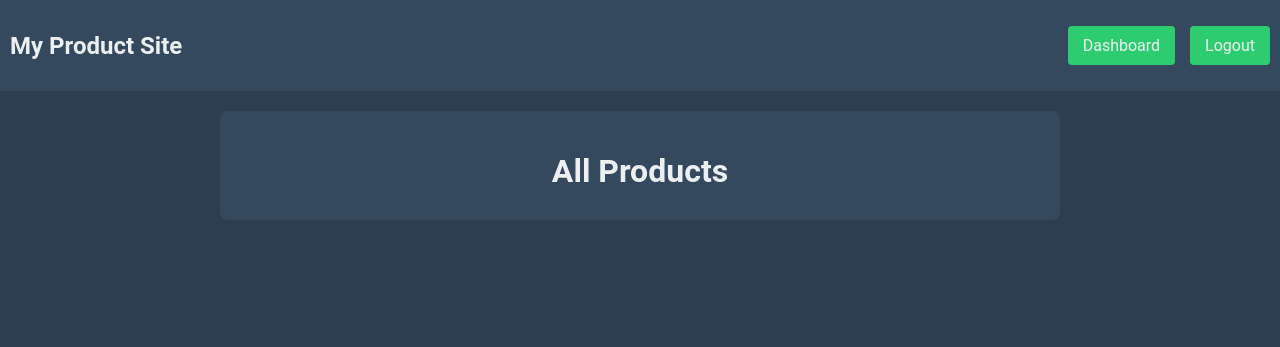
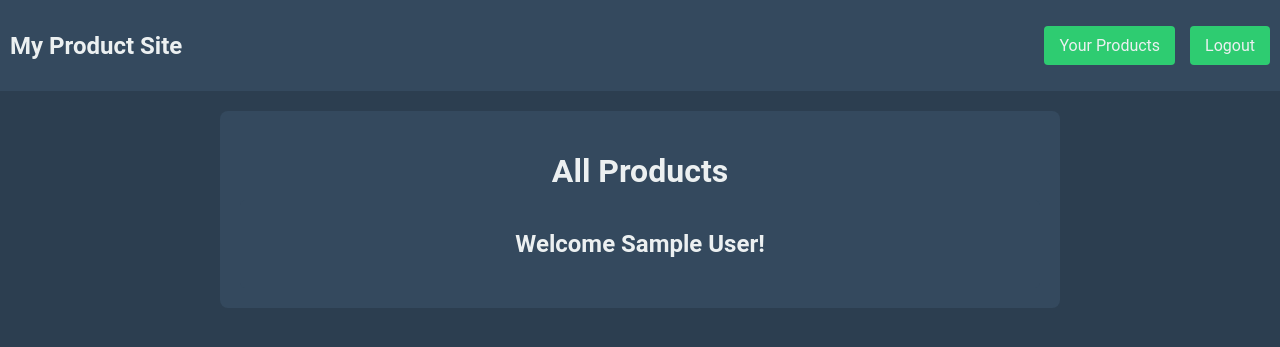
Before and after one commit to austindebeikes/Group-Project-Final, a Flask app: page /products/all in a window 1280 px wide. Shown: the top 347 px of the page. Run offline with Flask 3, Linux system fonts and the light colour scheme; the visitor is signed in with stand-in values (Sample User, id 1); data that the repository does not hold is empty.

Commit message:
Added user_product.html so users in session can view their favorite products. Updated routes accordingly

```diff
--- a/flask_app/controllers/products.py
+++ b/flask_app/controllers/products.py
@@ -128,9 +128,220 @@
 
 from flask_app import app
 from flask import render_template, session, flash, redirect, request
+from flask_app.config.mysqlconnection import connect_to_mysql
 from flask_app.models.product import Product
 from flask_app.models.user import User
 import requests
+
+@app.get("/products/all")
+def all_products():
+    if "user_id" not in session:
+        flash("You must be logged in to view that page", "login")
+        return redirect("/")
+
+    url = "https://fakestoreapi.com/products"
+    response = requests.get(url)
+    user_id = session['user_id']
+    products = response.json()
+
+    user = User.find_by_user_id(session["user_id"])
+    return render_template("all_products.html", products=products, user=user, user_id=user_id)
+
+@app.get("/products/<int:product_id>/edit")
+def edit_product(product_id):
+    if "user_id" not in session:
+        flash("You must be logged in to view that page", "login")
+        return redirect("/")
+
+    url = f"https://fakestoreapi.com/products/{product_id}"
+    response = requests.get(url)
+    product = response.json()
+
+    user = User.find_by_user_id(session["user_id"])
+    return render_template("edit_product.html", product=product, user=user)
+
+@app.post("/products/<int:product_id>/update")
+def update_product(product_id):
+    if "user_id" not in session:
+        flash("You must be logged in to perform that action", "login")
+        return redirect("/")
+
+    data = {
+        "title": request.form["title"],
+        "description": request.form["description"],
+        "price": request.form["price"],
+        "rating": request.form["rating"],
+        "category": request.form["category"]
+    }
+
+    url = f"https://fakestoreapi.com/products/{product_id}"
+    response = requests.put(url, json=data)
+
+    if response.ok:
+        flash("Product updated successfully", "success")
+        return redirect(f"/products/{product_id}")
+    else:
+        flash("Failed to update product", "error")
+        return redirect(f"/products/{product_id}/edit")
+
+@app.post("/products/<int:product_id>/delete")
+def delete_product(product_id):
+    if "user_id" not in session:
+        flash("You must be logged in to perform that action", "login")
+        return redirect("/")
+
+    url = f"https://fakestoreapi.com/products/{product_id}"
+    response = requests.delete(url)
+
+    if response.ok:
+        flash("Product deleted successfully", "success")
+        return redirect("/products/all")
+    else:
+        flash("Failed to delete product", "error")
+        return redirect(f"/products/{product_id}")
+
+@app.get("/products/<int:product_id>")
+def show_product(product_id):
+    if "user_id" not in session:
+        flash("You must be logged in to view that page", "login")
+        return redirect("/")
+
+    url = f"https://fakestoreapi.com/products/{product_id}"
+    response = requests.get(url)
+    product = response.json()
+
+    user = User.find_by_user_id(session["user_id"])
+    return render_template("show_product.html", product=product, user=user)
+
+@app.get("/products/add")
+def add_product():
+    if "user_id" not in session:
+        flash("You must be logged in to view that page", "login")
+        return redirect("/")
+
+    user = User.find_by_user_id(session["user_id"])
+    return render_template("new_product.html", user=user)
+
+@app.post("/products/create")
+def create_product():
+    if "user_id" not in session:
+        flash("You must be logged in to perform that action", "login")
+        return redirect("/")
+
+    data = {
+        "title": request.form["title"],
+        "description": request.form["description"],
+        "price": request.form["price"],
+        "rating": request.form["rating"],
+        "category": request.form["category"]
+    }
+
+    url = "https://fakestoreapi.com/products"
+    response = requests.post(url, json=data)
+
+    if response.ok:
+        flash("Product added successfully", "success")
+        return redirect("/products/all")
+    else:
+        flash("Failed to add product", "error")
+        return redirect("/products/add")
+
+@app.route('/products/<int:product_id>/favorite', methods=['POST'])
+def favorite_product(product_id):
+    if 'user_id' not in session:
+        flash("You must be logged in to perform that action", "login")
+        return redirect('/')
+
+    user_id = session['user_id']
+
+    # Fetch product data from the API
+    product_data = requests.get(f'https://fakestoreapi.com/products/{product_id}').json()
+
+    # Check if product already exists in the database
+    existing_product = Product.find_by_id(product_id)
+    if not existing_product:
+        # If it doesn't exist, add it to the database
+        form_data = {
+            "title": product_data['title'],
+            "price": product_data['price'],
+            "description": product_data['description'],
+            "category": product_data['category'],
+            "image_url": product_data['image'],
+            "rating": product_data['rating']['rate'],
+            "user_id": user_id
+        }
+        Product.create(form_data)
+    else:
+        # If the product exists, update the user_id to link it with the current user
+        query = "UPDATE products SET user_id = %s WHERE id = %s"
+        connect_to_mysql(Product._db).query_db(query, (user_id, product_id))
+
+    flash(f"{product_data['title']} has been added to your list!", "success")
+    return redirect('/products/all')
+
+@app.route('/users/<int:user_id>/products', methods=['GET'])
+def user_products(user_id):
+    if 'user_id' not in session:
+        flash("You must be logged in to view that page", "login")
+        return redirect('/')
+
+    if user_id != session['user_id']:
+        flash("You do not have permission to view these products", "error")
+        return redirect('/')
+
+    # Fetch the user's products
+    query = "SELECT * FROM products WHERE user_id = %s"
+    products = connect_to_mysql(Product._db).query_db(query, (user_id,))
+
+    return render_template("user_products.html", products=products, user_id=user_id)
+
+@app.route('/products/<int:product_id>/remove', methods=['POST'])
+def remove_product(product_id):
+    if 'user_id' not in session:
+        flash("You must be logged in to perform that action", "login")
+        return redirect('/')
+
+    user_id = session['user_id']
+
+    # Remove the product from the user's list
+    query = "DELETE FROM products WHERE id = %s AND user_id = %s"
+    result = connect_to_mysql(Product._db).query_db(query, (product_id, user_id))
+
+    if result:
+        flash("Product removed successfully!", "success")
+
+    return redirect(f'/users/{user_id}/products')
+
+
+
+
+
+
+
+
+
+
+
+
+
+
+
+
+
+
+
+
+
+
+
+
+
+
+
+
+
+
+
 
 # @app.get("/products/all")
 # def all_products():
@@ -143,119 +354,119 @@ import requests
 #     user = User.find_by_user_id(session["user_id"])
 #     return render_template("all_products.html", products=products, user=user)
 
-@app.get("/products/all")
-def all_products():
-    if "user_id" not in session:
-        flash("You must be logged in to view that page", "login")
-        return redirect("/")
+# @app.get("/products/all")
+# def all_products():
+#     if "user_id" not in session:
+#         flash("You must be logged in to view that page", "login")
+#         return redirect("/")
 
-    response = requests.get('https://fakestoreapi.com/products')
-    products = response.json()
+#     response = requests.get('https://fakestoreapi.com/products')
+#     products = response.json()
 
-    user = User.find_by_user_id(session["user_id"])
-    return render_template("all_products.html", products=products, user=user)
+#     user = User.find_by_user_id(session["user_id"])
+#     return render_template("all_products.html", products=products, user=user)
 
-@app.get("/products/new")
-def new_product():
+# @app.get("/products/new")
+# def new_product():
 
-    if "user_id" not in session:
-        flash("You must be logged in to view that page", "login")
-        return redirect("/")
+#     if "user_id" not in session:
+#         flash("You must be logged in to view that page", "login")
+#         return redirect("/")
 
-    user = User.find_by_user_id(session["user_id"])
-    return render_template("new_product.html", user=user)
+#     user = User.find_by_user_id(session["user_id"])
+#     return render_template("new_product.html", user=user)
 
-@app.post("/products/create")
-def create_product():
+# @app.post("/products/create")
+# def create_product():
 
-    if "user_id" not in session:
-        flash("You must be logged in to view that page", "login")
-        return redirect("/")
+#     if "user_id" not in session:
+#         flash("You must be logged in to view that page", "login")
+#         return redirect("/")
 
-    if not Product.form_is_valid(request.form):
-        return redirect("/products/new")
+#     if not Product.form_is_valid(request.form):
+#         return redirect("/products/new")
 
-    # Example: Getting product data from FakestoreAPI
-    product_id = request.form.get('product_id')
-    fakestore_url = f"https://fakestoreapi.com/products/{product_id}"
-    response = requests.get(fakestore_url)
-    product_data = response.json()
+#     # Example: Getting product data from FakestoreAPI
+#     product_id = request.form.get('product_id')
+#     fakestore_url = f"https://fakestoreapi.com/products/{product_id}"
+#     response = requests.get(fakestore_url)
+#     product_data = response.json()
 
-    form_data = {
-        'title': product_data['title'],
-        'price': product_data['price'],
-        'description': product_data['description'],
-        'category': product_data['category'],
-        'user_id': session['user_id'],
-        'image_url': product_data.get('image', ''),
-        'rating': product_data.get('rating', {}).get('rate', 0)
-    }
+#     form_data = {
+#         'title': product_data['title'],
+#         'price': product_data['price'],
+#         'description': product_data['description'],
+#         'category': product_data['category'],
+#         'user_id': session['user_id'],
+#         'image_url': product_data.get('image', ''),
+#         'rating': product_data.get('rating', {}).get('rate', 0)
+#     }
 
-    Product.create(form_data)
-    return redirect("/products/all")
+#     Product.create(form_data)
+#     return redirect("/products/all")
 
-@app.get("/products/<int:product_id>")
-def show_product(product_id):
+# @app.get("/products/<int:product_id>")
+# def show_product(product_id):
 
-    if "user_id" not in session:
-        flash("You must be logged in to view that page", "login")
-        return redirect("/")
+#     if "user_id" not in session:
+#         flash("You must be logged in to view that page", "login")
+#         return redirect("/")
 
-    product = Product.find_by_id_with_user(product_id)
-    user = User.find_by_user_id(session["user_id"])
+#     product = Product.find_by_id_with_user(product_id)
+#     user = User.find_by_user_id(session["user_id"])
 
-    return render_template("show_product.html", product=product, user=user)
+#     return render_template("show_product.html", product=product, user=user)
 
-@app.get("/products/<int:product_id>/edit")
-def edit_product(product_id):
+# @app.get("/products/<int:product_id>/edit")
+# def edit_product(product_id):
 
-    if "user_id" not in session:
-        flash("You must be logged in to view that page", "login")
-        return redirect("/")
+#     if "user_id" not in session:
+#         flash("You must be logged in to view that page", "login")
+#         return redirect("/")
 
-    product = Product.find_by_id_with_user(product_id)
+#     product = Product.find_by_id_with_user(product_id)
 
-    if product is None:
-        flash('Product not found.')
-        return redirect('/products/all')
+#     if product is None:
+#         flash('Product not found.')
+#         return redirect('/products/all')
 
-    if product.user.id != session['user_id']:
-        flash('You do not have permission to edit this product')
-        return redirect('/products/all')
+#     if product.user.id != session['user_id']:
+#         flash('You do not have permission to edit this product')
+#         return redirect('/products/all')
 
-    user = User.find_by_user_id(session["user_id"])
-    return render_template("edit_product.html", product=product, user=user)
+#     user = User.find_by_user_id(session["user_id"])
+#     return render_template("edit_product.html", product=product, user=user)
 
-@app.post("/products/<int:product_id>/update")
-def update_product(product_id):
+# @app.post("/products/<int:product_id>/update")
+# def update_product(product_id):
 
-    if "user_id" not in session:
-        flash("You must be logged in to view that page", "login")
-        return redirect("/")
+#     if "user_id" not in session:
+#         flash("You must be logged in to view that page", "login")
+#         return redirect("/")
 
-    product_id = request.form['product_id']
-    product = Product.find_by_id_with_user(product_id)
+#     product_id = request.form['product_id']
+#     product = Product.find_by_id_with_user(product_id)
 
-    if product is None:
-        flash('Product not found.')
-        return redirect('/products/all')
+#     if product is None:
+#         flash('Product not found.')
+#         return redirect('/products/all')
 
-    if product.user.id != session['user_id']:
-        flash('You do not have permission to edit this product')
-        return redirect('/products/all')
+#     if product.user.id != session['user_id']:
+#         flash('You do not have permission to edit this product')
+#         return redirect('/products/all')
 
-    if not Product.form_is_valid(request.form):
-        return redirect(f"/products/{product_id}/edit")
+#     if not Product.form_is_valid(request.form):
+#         return redirect(f"/products/{product_id}/edit")
 
-    Product.update(request.form)
-    return redirect('/products/all')
+#     Product.update(request.form)
+#     return redirect('/products/all')
 
-@app.post("/products/<product_id>/delete")
-def delete_product(product_id):
+# @app.post("/products/<product_id>/delete")
+# def delete_product(product_id):
 
-    if "user_id" not in session:
-        flash("You must be logged in to view that page", "login")
-        return redirect("/")
+#     if "user_id" not in session:
+#         flash("You must be logged in to view that page", "login")
+#         return redirect("/")
 
-    Product.delete(product_id)
-    return redirect("/products/all")
+#     Product.delete(product_id)
+#     return redirect("/products/all")
--- a/flask_app/models/user.py
+++ b/flask_app/models/user.py
@@ -1,6 +1,7 @@
 from flask_app.config.mysqlconnection import connect_to_mysql
 from flask import flash
 import re
+
 
 EMAIL_REGEX = re.compile(r'^[a-zA-Z0-9.+_-]+@[a-zA-Z0-9._-]+\.[a-zA-Z]+$')
 
@@ -107,3 +108,7 @@ class User:
             return None
         user = User(list_of_dicts[0])
         return user
+
+    @classmethod
+    def find_favorites(cls, user_id):
+        return Product.find_favorites_by_user(user_id)
--- a/flask_app/static/src/styles.css
+++ b/flask_app/static/src/styles.css
@@ -237,4 +237,5 @@ form button:hover {
     height: auto;
     display: block;
     margin: 0 auto; /* Centers the image horizontally */
+    margin-bottom: 30px;
 }
--- a/flask_app/templates/all_products.html
+++ b/flask_app/templates/all_products.html
@@ -60,7 +60,14 @@
 
 </html> -->
 
-<!DOCTYPE html>
+
+
+
+
+
+
+
+<!-- <!DOCTYPE html>
 <html lang="en">
 
 <head>
@@ -97,4 +104,66 @@
     </main>
 </body>
 
+</html> -->
+
+
+
+
+<!DOCTYPE html>
+<html lang="en">
+<head>
+    <meta charset="UTF-8">
+    <meta name="viewport" content="width=device-width, initial-scale=1.0">
+    <title>All Products</title>
+    <link rel="stylesheet" href="{{ url_for('static', filename='src/styles.css') }}">
+</head>
+<body class="theater-background">
+    <nav class="navbar">
+        <div class="navbar-brand">My Product Site</div>
+        <ul class="navbar-nav">
+            <li><a href="/users/{{ user.id }}/products" class="button">Your Products</a></li>
+            <li><a href="/users/logout" class="button">Logout</a></li>
+        </ul>
+    </nav>
+    <main class="content">
+        <h1 class="page-title">All Products</h1>
+
+        <div class="user-info">
+            <h2>Welcome {{ user.first_name }}!</h2>
+        </div>
+
+        {% with errors = get_flashed_messages() %}
+        {% if errors %}
+        <ul class="message-list">
+            {% for error in errors %}
+            <li class="message-item">{{ error }}</li>
+            {% endfor %}
+        </ul>
+        {% endif %}
+        {% endwith %}
+
+        <div class="product-list">
+            {% for product in products %}
+            <div class="product-item">
+                <h2>{{ product.title }}</h2>
+                <!-- <p>Description: {{ product.description }}</p> -->
+                <p>Price: {{ product.price }}</p>
+                <p><strong>Rating:</strong> {{ product.rating['rate'] }} by {{ product.rating['count'] }} people</p>
+                <!-- <p>Category: {{ product.category }}</p> -->
+                <img src="{{ product.image }}" alt="{{ product.title }}" style="max-width: 30%; height: auto;">
+                <div class="product-buttons">
+                    <a href="/products/{{ product.id }}" class="button">View</a>
+                    <!-- <a href="/products/{{ product.id }}/edit" class="button">Edit</a>
+                    <form action="/products/{{ product.id }}/delete" method="post" style="display:inline;">
+                        <button type="submit" class="button" onclick="return confirm('Are you sure you want to delete this product?');">Delete</button>
+                    </form> -->
+                </div>
+                <form action="/products/{{ product.id }}/favorite" method="post">
+                    <button type="submit">Add to My List</button>
+                </form>
+            </div>
+            {% endfor %}
+        </div>
+    </main>
+</body>
 </html>
```
Also changed, not shown: flask_app/models/product.py (+26 -2 lines), flask_app/templates/show_product.html (+21 -10 lines), flask_app/templates/user_products.html (added, +42 -0 lines).
